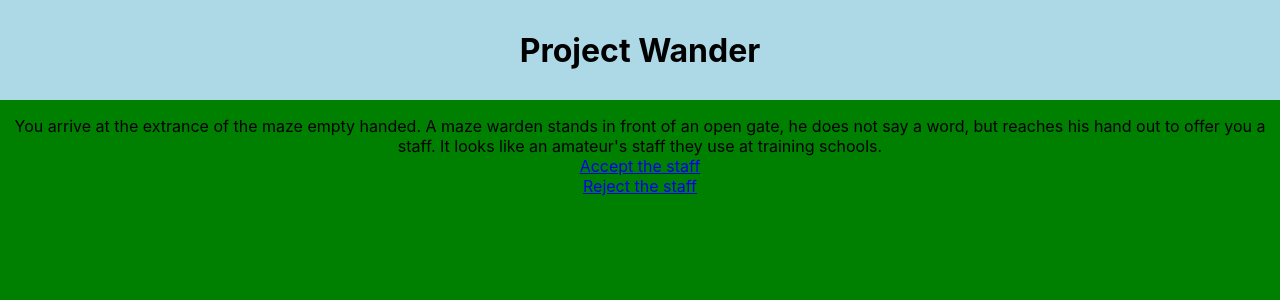
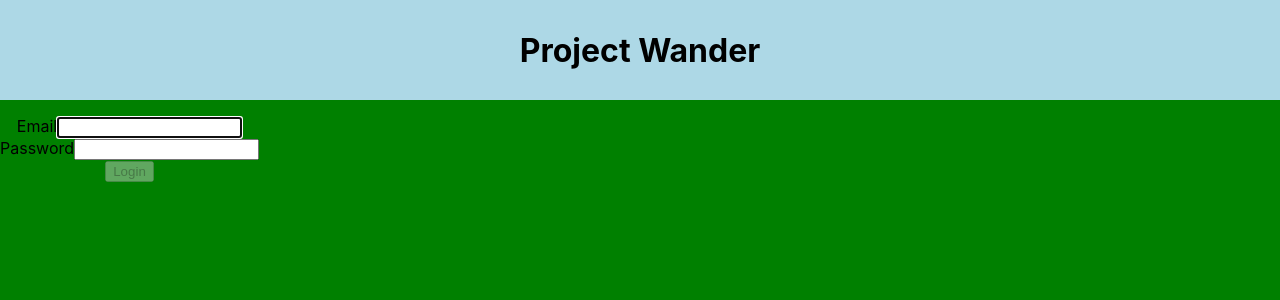
Before and after one commit to Kokseng1/orbitalwander, a React (Create React App) app: page / in a window 1280 px wide. Shown: the top 300 px of the page. Built offline with nearby package versions, Linux system fonts and the light colour scheme.

Commit message:
Added login screen, updated storyline content

```diff
--- a/package.json
+++ b/package.json
@@ -7,6 +7,7 @@
     "@testing-library/react": "^13.4.0",
     "@testing-library/user-event": "^13.5.0",
     "react": "^18.2.0",
+    "react-bootstrap": "^2.8.0",
     "react-dom": "^18.2.0",
     "react-router-dom": "^6.13.0",
     "react-scripts": "^5.0.1",
--- a/src/App.js
+++ b/src/App.js
@@ -4,14 +4,16 @@ import PageOne from './Components/PageOne';
 import PageTwo from './Components/PageTwo';
 import PageThree from './Components/PageThree';
 import PageFour from './Components/PageFour';
+import PageFiveL from './Components/PageFiveL';
+import PageFiveW from './Components/PageFiveW';
 import PageFive from './Components/PageFive';
-import PageFiveW from './Components/PageFiveW';
-import PageFiveL from './Components/PageFiveL';
 import Text from './Components/Text';
-import React from 'react';
+import Login from './Components/Login';
+import React, {createContext, useState} from 'react';
 import { BrowserRouter as Router, Routes, Route } from 'react-router-dom';
 
 function App() {
+
   return (
     <div className="App" style={{textAlign: 'center'}}>
       <h1 class = "header">
@@ -20,14 +22,15 @@ function App() {
       <p class = "main" style={{ fontSize: '16px' }}>
       <Router>
       <Routes>
-        <Route path="/" element={<Text/>} />
+        <Route path="/" element={<Login/>} />
         <Route path="/PageOne" element={<PageOne />} />
         <Route path="/PageTwo" element={<PageTwo />} />
         <Route path="/PageThree" element={<PageThree />} />
         <Route path="/PageFour" element={<PageFour />} />
+        <Route path="/PageFiveL" element={<PageFiveL />} />
+        <Route path="/PageFiveW" element={<PageFiveW />} />
         <Route path="/PageFive" element={<PageFive />} />
-        <Route path="/PageFiveW" element={<PageFiveW />} />
-        <Route path="/PageFiveL" element={<PageFiveL />} />
+        <Route path="/Text" element={<Text />} />
       </Routes>
     </Router>
       </p>
--- /dev/null
+++ b/src/Components/Login.js
@@ -0,0 +1,49 @@
+import React, { useState } from "react";
+import Form from "react-bootstrap/Form";
+import Button from "react-bootstrap/Button";
+import "./Login.css";
+import { Link } from 'react-router-dom';
+
+export default function Login() {
+  const [email, setEmail] = useState("");
+  const [password, setPassword] = useState("");
+
+  function validateForm() {
+    return email.length > 0 && password.length > 0;
+  }
+
+  function handleSubmit(event) {
+    event.preventDefault();
+  }
+
+  return (
+    <div className="Login">
+      <Form onSubmit={handleSubmit}>
+        <Form.Group size="lg" controlId="email">
+          <Form.Label>Email</Form.Label>
+          <Form.Control
+            autoFocus
+            type="email"
+            value={email}
+            onChange={(e) => setEmail(e.target.value)}
+          />
+        </Form.Group>
+        <Form.Group size="lg" controlId="password">
+          <Form.Label>Password</Form.Label>
+          <Form.Control
+            type="password"
+            value={password}
+            onChange={(e) => setPassword(e.target.value)}
+          />
+
+        </Form.Group>
+        <Link to="Text">
+        <Button block size="lg" type="submit" disabled={!validateForm()}>
+          Login
+        </Button>
+        </Link>
+      </Form>
+    </div>
+
+  );
+}
--- a/src/Components/PageFive.js
+++ b/src/Components/PageFive.js
@@ -1,20 +1,8 @@
 //go straight from pagefour
 export default function PageFive() {
+    var next = "PageFiveW";
     if (localStorage.getItem("rock") === "true") {
-        return (
-            <div class="PageFive">
-                <div class="Heading">
-                    After a long walk in what seems like a never ending straight path, you finally come across a turn.
-                    However, there seems to be a troll loitering around the bend, could it be there to guard it?
-                    There is no way you can win it in a head on battle, but there might be a chance you can sneak pass it. Do you want to take your chances?
-                </div>
-                <div class="Options">
-                <a href="PageFiveL">Try to sneak pass it</a>
-            <br/>
-                <a href="PageFour">Turn back</a>
-            </div>
-            </div>
-        );
+        next = "PageFiveL";
     }
 
     return (
@@ -25,7 +13,7 @@ export default function PageFive() {
                 There is no way you can win it in a head on battle, but there might be a chance you can sneak pass it. Do you want to take your chances?
             </div>
             <div class="Options">
-            <a href="PageFiveW">Try to sneak pass it</a>
+            <a href={next}>Try to sneak pass it</a>
         <br/>
             <a href="PageFour">Turn back</a>
         </div>
--- a/src/Components/PageFiveL.js
+++ b/src/Components/PageFiveL.js
@@ -1,11 +1,15 @@
 export default function PageFiveL() {
+    function wipeStorage() {
+        localStorage.clear();
+    }
+
     return (
         <div class="PagesFiveL">
             <div class="Heading">
                 As you tiptoe through the bend, you can hear the sound of your own breath and the crunching of leaves under your feet. You’re carrying a heavy rock that you found earlier, hoping it might come in handy. Suddenly, you hear a loud growl and turn to see a massive troll looming over you. You try to run, but the weight of the rock slows you down. The troll catches up to you and with one swift blow, finishes you off. If only you hadn’t chosen to lug that heavy rock around…
             </div>
             <div class="Options">
-            <a href="PageFiveL">Continue</a>
+            <a href="/Text" onClick={() => wipeStorage()}>Restart</a>
         </div>
         </div>
     );
--- a/src/Components/PageFiveW.js
+++ b/src/Components/PageFiveW.js
@@ -5,7 +5,7 @@ export default function PageFiveW() {
             As you tiptoe through the dark forest, you can hear the sound of your own breath and the crunching of leaves under your feet. You’re traveling light, having left behind the heavy rock you found earlier. Suddenly, you hear a loud growl and turn to see a massive troll looming over you. You freeze for a moment, then dart past the troll as quickly as you can. Without the weight of the rock to slow you down, you’re able to outrun the troll and escape to safety.
             </div>
             <div class="Options">
-            <a href="PageFiveW">Continue</a>
+            <a href="Login">Continue</a>
         </div>
         </div>
     );
--- a/src/Components/PageFour.js
+++ b/src/Components/PageFour.js
@@ -1,14 +1,12 @@
-//go back to starting/turn right after PageThree
+//starting place
 export default function PageFour() {
     return (
         <div class="PagesFour">
             <div class="Heading">
-                You turn right to revisit your starting place. It looks exactly the same, with the same warden standing there. Not sure what you expected...
+                You arrive back at the starting place. It looks exactly the same, with the same warden standing there. Not sure what you expected...
             </div>
             <div class="Options">
-            <a href="PageThree">Turn right and revisit the travelled path</a>
-        <br/>
-            <a href="PageFive">Continue walking straight, into the unknown </a>
+            <a href="PageOne">Turn back to the crossroads</a>
         </div>
         </div>
     );
--- a/src/Components/PageOne.js
+++ b/src/Components/PageOne.js
@@ -2,12 +2,16 @@ export default function PageOne() {
     return (
         <div class="PagesOne">
             <div class="Heading">
-                You stand at a crossroads, unsure of which way to go. To the south, a narrow path winds its way into the unknown. It looks like it might not lead anywhere, but there could be something hidden just out of sight. To the north, a wide road stretches out before you, leading further than the eye can see. It looks promising and full of potential. Which way will you choose?
+                You stand at a crossroads. To the south, a narrow path winds its way into the unknown. It looks like it might not lead anywhere, but there could be something hidden just out of sight. To the north, a wide road stretches out before you, leading further than the eye can see. It looks promising and full of potential.
+                To the east is where the road the took to first enter the maze.
+                Which way will you choose?
             </div>
             <div class="Options">
         <a href="PageFive">Head north</a>
         <br/>
             <a href="PageTwo">Head south</a>
+        <br/>
+            <a href="PageFour">Head east</a>
         </div>
         </div>
     );
--- a/src/Components/PageThree.js
+++ b/src/Components/PageThree.js
@@ -1,4 +1,5 @@
 //after both options of PageTwo
+//obsolete, combined with pageOne
 export default function PageThree() {
     return (
         <div class="PagesThree">
--- a/src/Components/PageTwo.js
+++ b/src/Components/PageTwo.js
@@ -1,8 +1,7 @@
-//turn left after PageOne
+//bottom left
 function addRock() {
-    localStorage.setItem("rock", "true")
+    localStorage.setItem("rock", "true");
 }
-//localstorage doesnt reset after refreshes. Find a manual wipe
 
 export default function PageTwo() {
     return (
@@ -11,9 +10,9 @@ export default function PageTwo() {
             The traveler heads south and continues walking for a short distance until they reach a dead end. In front of them, a large rock sticks out from the ground. Upon closer inspection, they notice an undecipherable inscription etched into its surface. The rock is big and heavy, and it would take great effort to lug it around. It might be just an ordinary rock that people have messed with before by etching stuff onto it, or it might prove to be something special later on.
             </div>
             <div class="Options">
-            <a href="PageThree" onClick={() => addRock()}>Lug the rock along and continue back the way you came</a>
+                <a href="PageOne" onClick={() => addRock()}>Lug the rock along and continue back the way you came</a>
         <br/>
-            <a href="PageThree">Ignore it and continue back the way you came</a>
+            <a href="PageOne">Ignore it and continue back the way you came</a>
         </div>
         </div>
     );
```
Also changed, not shown: src/Components/Login.css (added), 1 other file (tests, documents, lock files or other folders).
